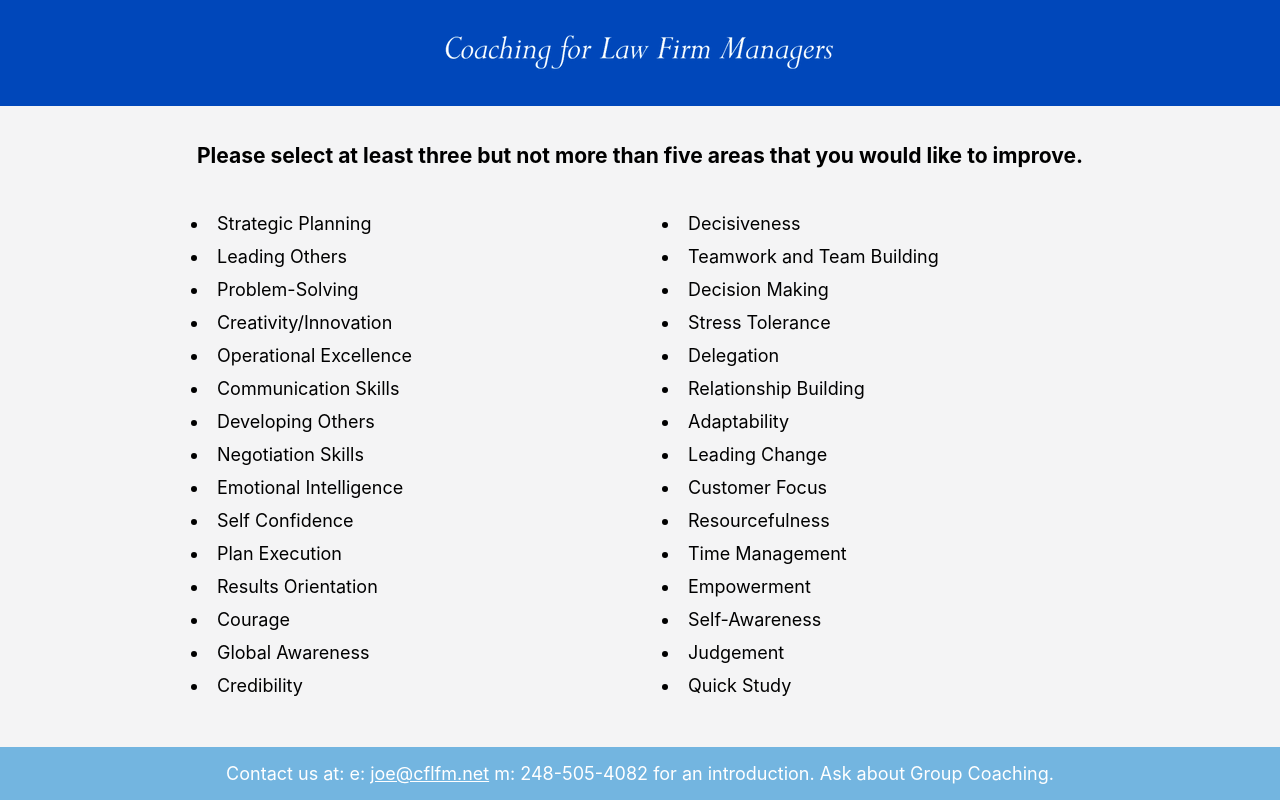
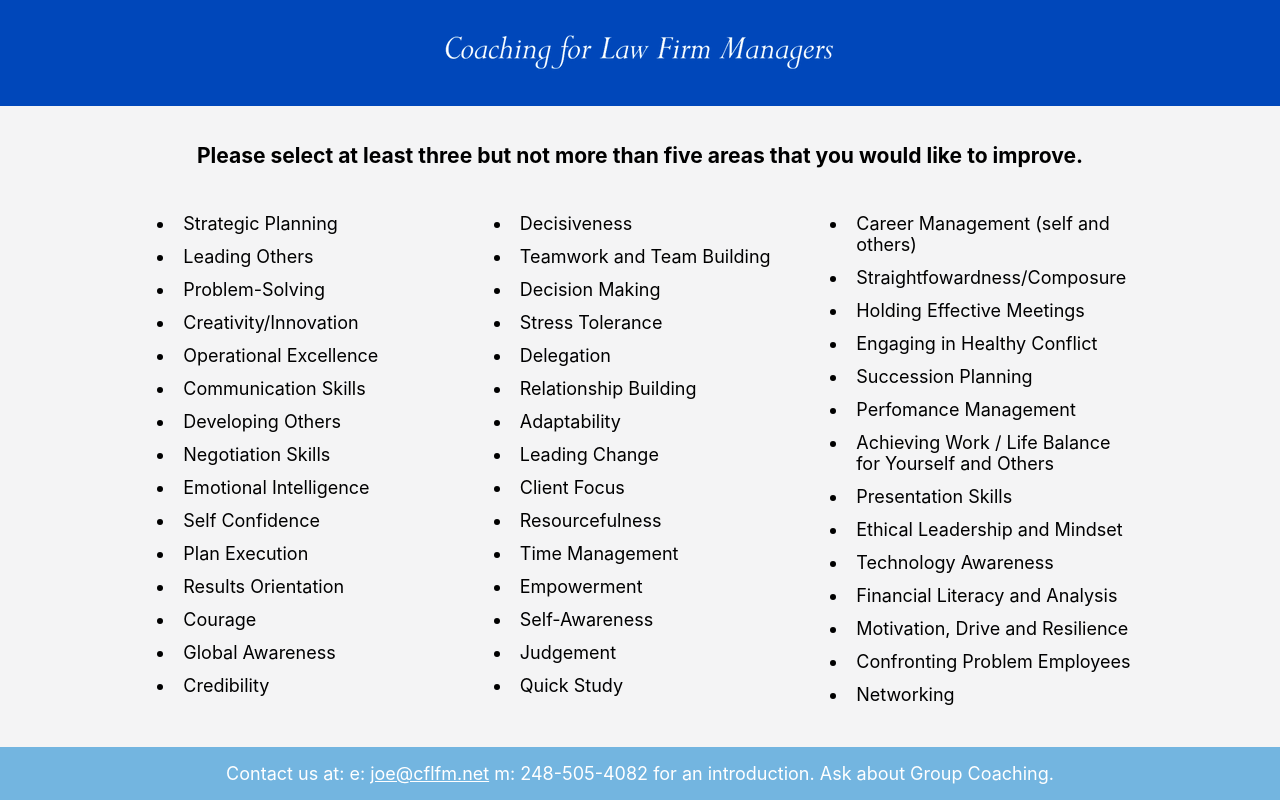
Before and after one commit to Troche4/cflfm, a React (Create React App) app: page /competencies in a window 1280 px wide. Built offline with nearby package versions, Linux system fonts and the light colour scheme.

Commit message:
Update verbiage on new tabs and fix book title italicizing

```diff
--- a/src/Bio.tsx
+++ b/src/Bio.tsx
@@ -22,10 +22,10 @@ export default function Bio() {
                 <li>Authoring a succession plan and transfer of ownership from the founding members of the firm to the next generation.</li>
                 <li>Creating multiple partner and associate compensation structures and performance management processes.</li>
                 <li>Organizing and re-organizing practice groups to take advantage of market opportunities, develop new leaders and grow revenue.</li>
-                <li>Developing an internationally recognized quality improvement program for law firms, which was chronicled in the book <i>TQM in Action: One Firm's Journey toward Quality and Excellence, Published by the American Bar Association.</i></li>
+                <li>Developing an internationally recognized quality improvement program for law firms, which was chronicled in the book <i>TQM in Action: One Firm's Journey toward Quality and Excellence</i>, Published by the American Bar Association.</li>
                 <li>Co-developing the governance, growth and marketing plan for a law firm network first domestically and then internationally.</li>
                 <li>As General Counsel, Joe reorganized a law department, installed processes and outside counsel management programs for a portfolio company.</li>
-                <li>As President, he heavily participated in the company's strategic planning process, and then assumed responsibility for an international company, ultimately returning it to profitability within 18 months. He co-authored <i>Leading a Motown Turnaround ...How a 130 Year Old Company Went from Team to Tactics to Become New Again, a book chronicling the turnaround effort.</i></li>
+                <li>As President, he heavily participated in the company's strategic planning process, and then assumed responsibility for an international company, ultimately returning it to profitability within 18 months. He co-authored <i>Leading a Motown Turnaround ...How a 130 Year Old Company Went from Team to Tactics to Become New Again</i>, a book chronicling the turnaround effort.</li>
                 <li>Joe is a frequent lecturer on Strategic Planning, Leadership and Leadership Development, Team-Building, Quality, Ethics, Law Firm and Law Department Management. Current Featured Presentation: 27 Great Ideas for Improvement Right Now! ©</li>
             </ul>
             <div>He has a B.S. in Political Science from Xavier University and a J.D. from the University of Detroit Mercy School of Law.</div>
--- a/src/Competencies.tsx
+++ b/src/Competencies.tsx
@@ -38,7 +38,7 @@ export default function Competencies() {
                     <li>Relationship Building</li>
                     <li>Adaptability</li>
                     <li>Leading Change</li>
-                    <li>Customer Focus</li>
+                    <li>Client Focus</li>
                     <li>Resourcefulness</li>
                     <li>Time Management</li>
                     <li>Empowerment</li>
@@ -48,6 +48,25 @@ export default function Competencies() {
                 </ul>
             </div>
 
+            <div className="column">
+                <ul>
+                    <li>Career Management (self and others)</li>
+                    <li>Straightfowardness/Composure</li>
+                    <li>Holding Effective Meetings</li>
+                    <li>Engaging in Healthy Conflict</li>
+                    <li>Succession Planning</li>
+                    <li>Perfomance Management</li>
+                    <li>Achieving Work / Life Balance for Yourself and Others</li>
+                    <li>Presentation Skills</li>
+                    <li>Ethical Leadership and Mindset</li>
+                    <li>Technology Awareness</li>
+                    <li>Financial Literacy and Analysis</li>
+                    <li>Motivation, Drive and Resilience</li>
+                    <li>Confronting Problem Employees</li>
+                    <li>Networking</li>
+                </ul>
+            </div>
+
             <div className="gutter"/>
 
         </div>
--- a/src/Presentations.tsx
+++ b/src/Presentations.tsx
@@ -6,16 +6,16 @@ export default function Presentations() {
            <h3>10 Great Ideas for Law Firm Managers</h3>
         </div>
         <ul>
-            <li>Leadership and Talent Developemnt - Six Tools</li>
+            <li>Leadership and Talent Development - Six Tools.</li>
             <li>Culture - Got Mission? Got Vision? Got Values?</li>
             <li>Teams and Team Building - Don't Go It Alone!</li>
-            <li>Managing Conflict - Is it Possible to Engage in "Healthy conflict?"</li>
-            <li>Performance Management - "What Have you Heard Here Today?"</li>
-            <li>Meeting Rules - For the Most Creative, Brilliant, Fun, and Transformational Meetings.</li>
+            <li>Managing Conflict - Is it Possible to Engage in "Healthy Conflict?"</li>
+            <li>Performance Management - "What Have You Heard Here Today?"</li>
+            <li>Meeting Rules - For the Most Efficient, Productive, Creative and Fun Meetings.</li>
             <li>Don't Ignore Personal Growth and Happiness.</li>
-            <li>Marketing - The 5<sup>th</sup> P - a New World of Marketing - People</li>
+            <li>Marketing - The 5<sup>th</sup> P - a New World of Marketing - People.</li>
             <li>Negotiation - Kenny Rogers Gives a Masters Class in Negotiation.</li>
-            <li>Communication - "Take of your sunglasses so I can see what you are saying."</li>
+            <li>Communication - "Take off your sunglasses so I can see what you are saying."</li>
         </ul>
     </div>
 }
--- a/src/index.css
+++ b/src/index.css
@@ -156,6 +156,10 @@ li {
   .footer {
     text-align: center;
   }
+
+  .grid {
+    flex-direction: column;
+  }
 }
 
 .centeredText {
```
